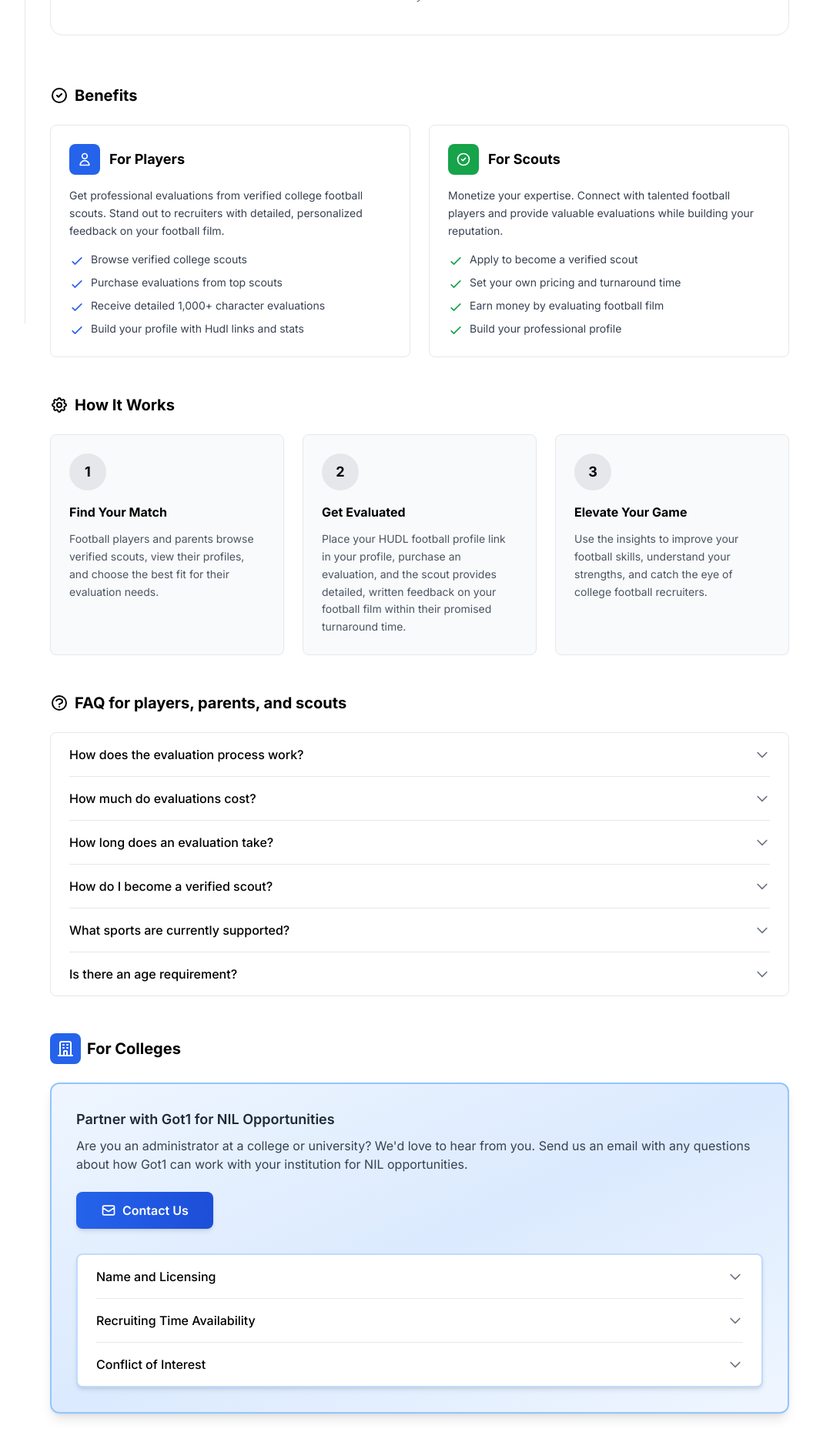
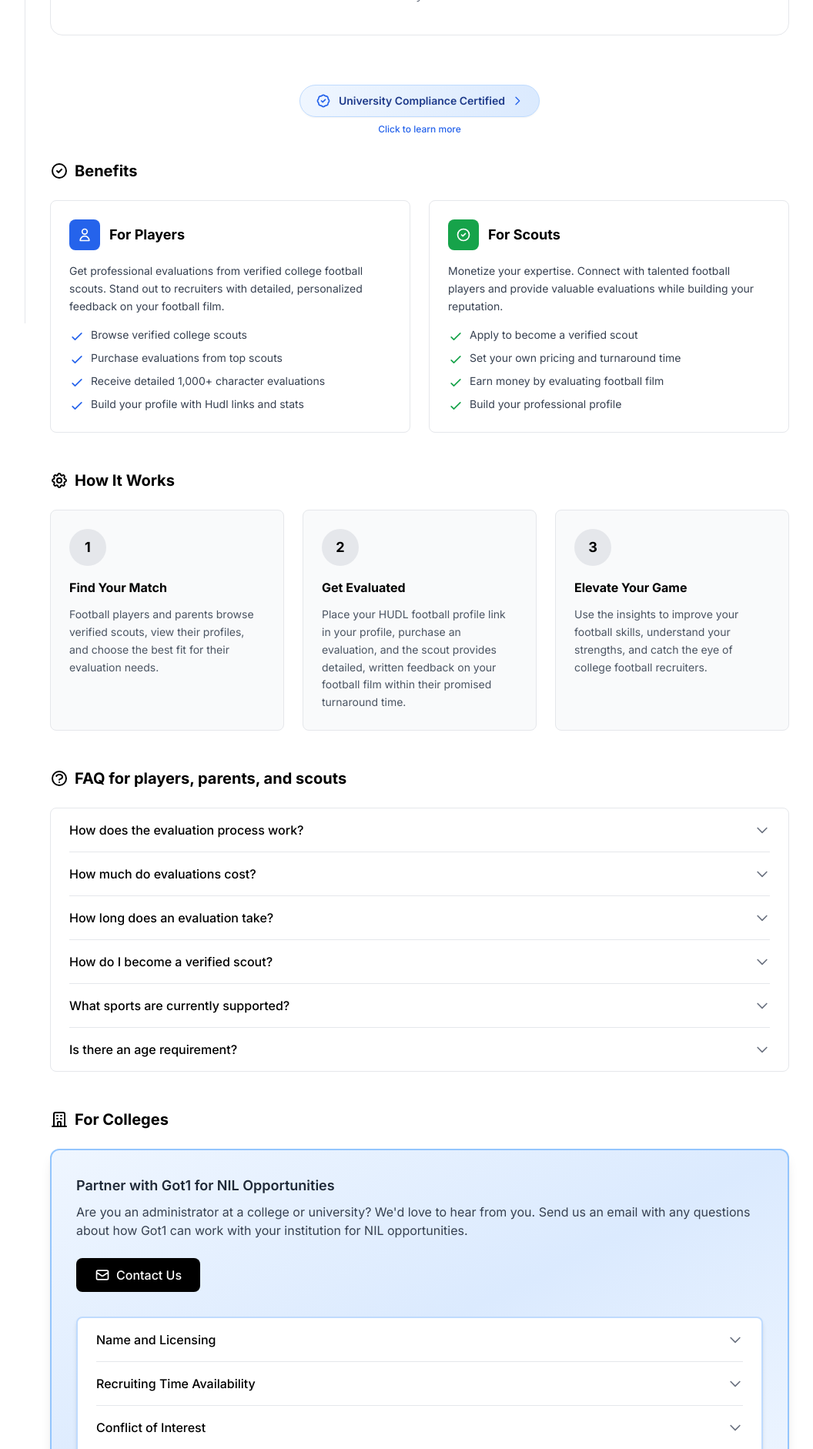
Before and after one commit to zandaaa2/Got1, a Next.js app: page /whats-this in a window 1280 px wide. Shown: the part 380-2262 px from the top of the page at 77% size, without its empty margins (223-1279 px from the left). Built offline with nearby package versions, Linux system fonts and the light colour scheme; no server answers; the database is empty.

Commit message:
Update compliance badge UI: add pill badge, update FAQ icon, improve button styling

```diff
--- a/components/whats-this/WhatsThisContent.tsx
+++ b/components/whats-this/WhatsThisContent.tsx
@@ -13,9 +13,10 @@ interface WhatsThisContentProps {
 interface FAQItemProps {
   question: string
   answer: string
+  icon?: React.ReactNode
 }
 
-function FAQItem({ question, answer }: FAQItemProps) {
+function FAQItem({ question, answer, icon }: FAQItemProps) {
   const [isOpen, setIsOpen] = useState(false)
 
   return (
@@ -24,7 +25,10 @@ function FAQItem({ question, answer }: FAQItemProps) {
         onClick={() => setIsOpen(!isOpen)}
         className="w-full py-4 text-left flex items-center justify-between hover:text-gray-700 transition-colors"
       >
-        <span className="font-medium text-black pr-4">{question}</span>
+        <div className="flex items-center gap-2 pr-4">
+          {icon && <span className="flex-shrink-0">{icon}</span>}
+          <span className="font-medium text-black">{question}</span>
+        </div>
         <svg
           className={`w-5 h-5 text-gray-500 flex-shrink-0 transition-transform ${
             isOpen ? 'rotate-180' : ''
@@ -89,6 +93,30 @@ export default function WhatsThisContent({ organizations, hasSession }: WhatsThi
             *Must be 16 years or older
           </p>
         </div>
+      </div>
+
+      {/* Compliance Badge Pill */}
+      <div className="mb-6 md:mb-8 flex flex-col items-center gap-2">
+        <button
+          onClick={() => {
+            const collegeSection = document.getElementById('college-section')
+            if (collegeSection) {
+              collegeSection.scrollIntoView({ behavior: 'smooth', block: 'start' })
+            }
+          }}
+          className="group inline-flex items-center gap-2.5 px-5 py-2.5 bg-gradient-to-r from-blue-50 to-blue-100 hover:from-blue-100 hover:to-blue-200 border border-blue-200 hover:border-blue-300 rounded-full transition-all duration-200 shadow-sm hover:shadow-md hover:scale-105 active:scale-100"
+        >
+          <svg className="w-5 h-5 text-blue-600 flex-shrink-0" fill="none" stroke="currentColor" viewBox="0 0 24 24">
+            <path strokeLinecap="round" strokeLinejoin="round" strokeWidth={2} d="M9 12l2 2 4-4M7.835 4.697a3.42 3.42 0 001.946-.806 3.42 3.42 0 014.438 0 3.42 3.42 0 001.946.806 3.42 3.42 0 013.138 3.138 3.42 3.42 0 00.806 1.946 3.42 3.42 0 010 4.438 3.42 3.42 0 00-.806 1.946 3.42 3.42 0 01-3.138 3.138 3.42 3.42 0 00-1.946.806 3.42 3.42 0 01-4.438 0 3.42 3.42 0 00-1.946-.806 3.42 3.42 0 01-3.138-3.138 3.42 3.42 0 00-.806-1.946 3.42 3.42 0 010-4.438 3.42 3.42 0 00.806-1.946 3.42 3.42 0 013.138-3.138z" />
+          </svg>
+          <div className="flex items-center gap-2">
+            <span className="text-sm font-semibold text-blue-900">University Compliance Certified</span>
+            <svg className="w-4 h-4 text-blue-600 group-hover:text-blue-700 group-hover:translate-x-0.5 transition-all" fill="none" stroke="currentColor" viewBox="0 0 24 24">
+              <path strokeLinecap="round" strokeLinejoin="round" strokeWidth={2} d="M9 5l7 7-7 7" />
+            </svg>
+          </div>
+        </button>
+        <span className="text-xs font-medium text-blue-600">Click to learn more</span>
       </div>
 
       {/* Main Content Grid */}
@@ -261,13 +289,11 @@ export default function WhatsThisContent({ organizations, hasSession }: WhatsThi
       </div>
 
       {/* College Section */}
-      <div className="mb-8 md:mb-12">
+      <div id="college-section" className="mb-8 md:mb-12">
         <h2 className="text-lg md:text-xl font-bold text-black mb-4 md:mb-6 flex items-center gap-2">
-          <div className="w-10 h-10 bg-blue-600 rounded-lg flex items-center justify-center">
-            <svg className="w-5 h-5 md:w-6 md:h-6 text-white" fill="none" stroke="currentColor" viewBox="0 0 24 24">
-              <path strokeLinecap="round" strokeLinejoin="round" strokeWidth={2} d="M19 21V5a2 2 0 00-2-2H7a2 2 0 00-2 2v16m14 0h2m-2 0h-5m-9 0H3m2 0h5M9 7h1m-1 4h1m4-4h1m-1 4h1m-5 10v-5a1 1 0 011-1h2a1 1 0 011 1v5m-4 0h4" />
-            </svg>
-          </div>
+          <svg className="w-5 h-5 md:w-6 md:h-6 text-black" fill="none" stroke="currentColor" viewBox="0 0 24 24">
+            <path strokeLinecap="round" strokeLinejoin="round" strokeWidth={2} d="M19 21V5a2 2 0 00-2-2H7a2 2 0 00-2 2v16m14 0h2m-2 0h-5m-9 0H3m2 0h5M9 7h1m-1 4h1m4-4h1m-1 4h1m-5 10v-5a1 1 0 011-1h2a1 1 0 011 1v5m-4 0h4" />
+          </svg>
           For Colleges
         </h2>
         <div className="bg-gradient-to-br from-blue-50 via-blue-100 to-blue-50 rounded-xl p-6 md:p-8 border-2 border-blue-300 shadow-lg">
@@ -282,7 +308,7 @@ export default function WhatsThisContent({ organizations, hasSession }: WhatsThi
           <div className="mb-8">
             <button
               onClick={() => setIsContactModalOpen(true)}
-              className="inline-flex items-center justify-center px-8 py-3 bg-gradient-to-r from-blue-600 to-blue-700 text-white rounded-lg font-semibold hover:from-blue-700 hover:to-blue-800 transition-all shadow-md hover:shadow-lg transform hover:scale-105 text-sm md:text-base"
+              className="interactive-press inline-flex items-center justify-center px-6 py-2.5 bg-black text-white rounded-lg font-medium hover:bg-gray-800 transition-colors text-sm md:text-base"
             >
               <svg className="w-5 h-5 mr-2" fill="none" stroke="currentColor" viewBox="0 0 24 24">
                 <path strokeLinecap="round" strokeLinejoin="round" strokeWidth={2} d="M3 8l7.89 5.26a2 2 0 002.22 0L21 8M5 19h14a2 2 0 002-2V7a2 2 0 00-2-2H5a2 2 0 00-2 2v10a2 2 0 002 2z" />
@@ -303,6 +329,15 @@ export default function WhatsThisContent({ organizations, hasSession }: WhatsThi
             <FAQItem
               question="Conflict of Interest"
               answer="This is an arm of the university. They still stay employed with the university earning you NIL Money. Our platform is designed to operate as an extension of your athletic department, ensuring that all NIL revenue generated through evaluations flows back to support your programs. Staff members remain university employees, and all activities are conducted under your oversight and approval, maintaining clear separation from any potential conflicts while maximizing NIL opportunities for your institution."
+            />
+            <FAQItem
+              question="University Compliance Certified"
+              answer="Got1 is certified for university partnerships and designed with NCAA compliance at its core. Our platform undergoes regular compliance reviews and works directly with university compliance offices to ensure all NIL activities meet institutional and regulatory standards. We maintain transparent reporting, protect recruiting calendars, and operate under full institutional oversight."
+              icon={
+                <svg className="w-5 h-5 text-blue-600 flex-shrink-0" fill="none" stroke="currentColor" viewBox="0 0 24 24">
+                  <path strokeLinecap="round" strokeLinejoin="round" strokeWidth={2} d="M9 12l2 2 4-4M7.835 4.697a3.42 3.42 0 001.946-.806 3.42 3.42 0 014.438 0 3.42 3.42 0 001.946.806 3.42 3.42 0 013.138 3.138 3.42 3.42 0 00.806 1.946 3.42 3.42 0 010 4.438 3.42 3.42 0 00-.806 1.946 3.42 3.42 0 01-3.138 3.138 3.42 3.42 0 00-1.946.806 3.42 3.42 0 01-4.438 0 3.42 3.42 0 00-1.946-.806 3.42 3.42 0 01-3.138-3.138 3.42 3.42 0 00-.806-1.946 3.42 3.42 0 010-4.438 3.42 3.42 0 00.806-1.946 3.42 3.42 0 013.138-3.138z" />
+                </svg>
+              }
             />
           </div>
         </div>
```
